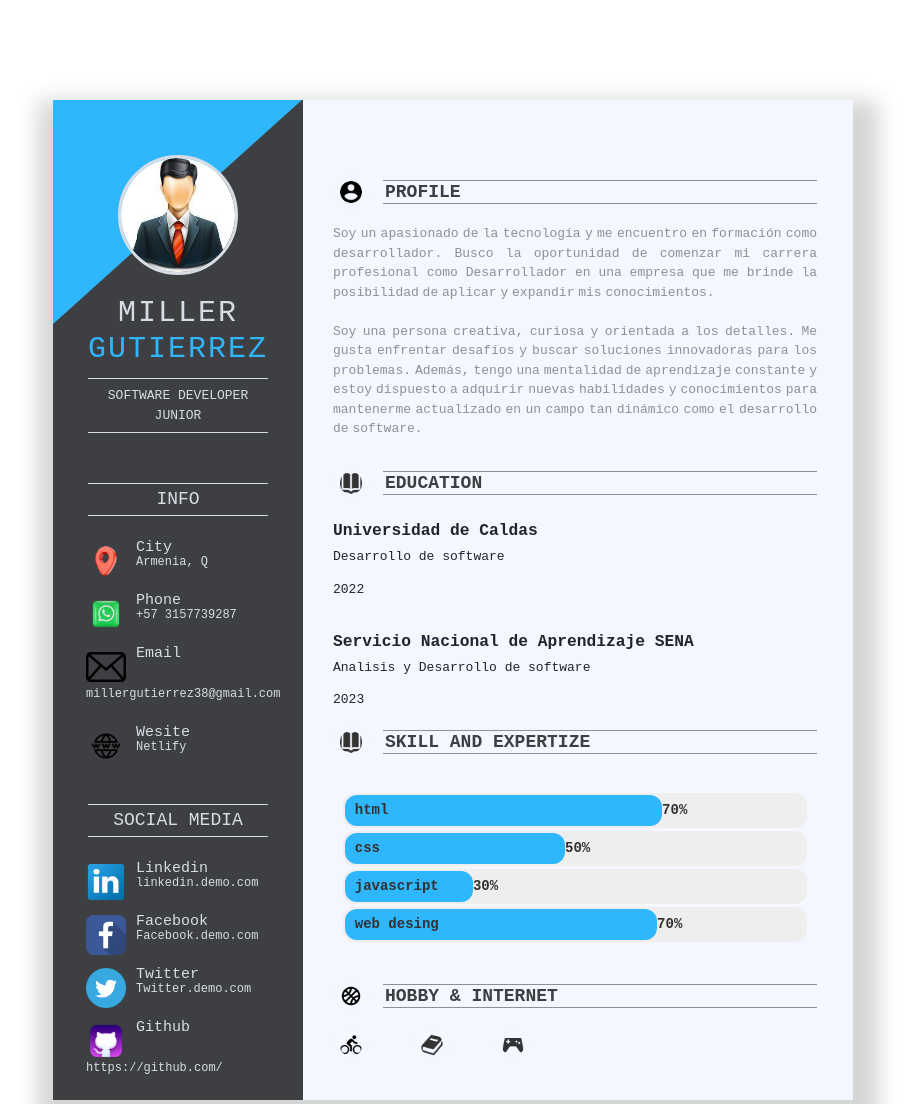
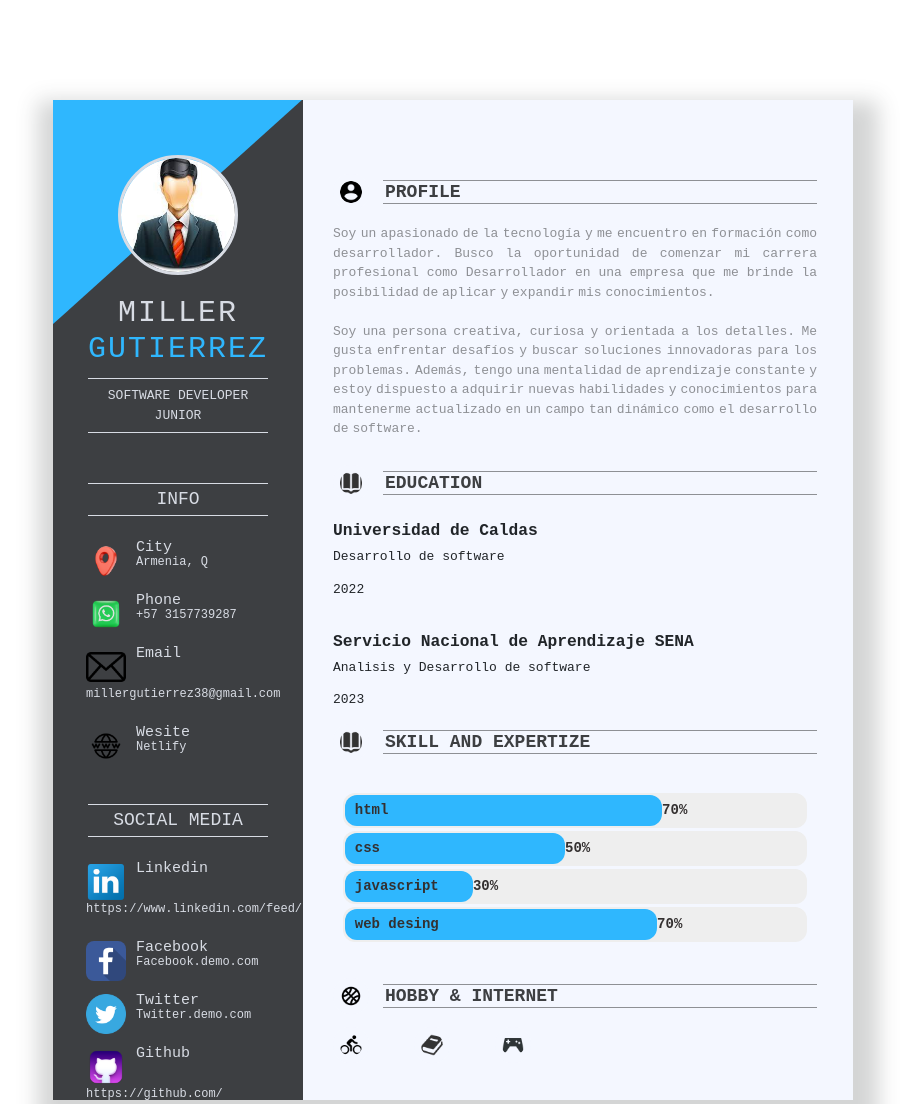
Before and after one commit to Miller38/CV-JMGO, a plain HTML site: page index.html in a window 1280 px wide. Shown: the top 1104 px of the page, without its empty margins (187-1102 px from the left). Drawn offline with nearby package versions, Linux system fonts and the light colour scheme.

Commit message:
update README

```diff
--- a/index.html
+++ b/index.html
@@ -42,7 +42,7 @@
             <div class="info">
                 <p class="heading">Social Media</p>
                 <p class="p1"><span class="span1"><img
-                            src="images/linkedin.ico"></span>Linkedin<span><br>linkedin.demo.com</span></p>
+                            src="images/linkedin.ico"></span>Linkedin<span><br>https://www.linkedin.com/feed/</span></p>
                 <p class="p1"><span class="span1"><img
                             src="images/facebook.ico"></span>Facebook<span><br>Facebook.demo.com</span></p>
                 <p class="p1"><span class="span1"><img src="images/twitter.ico"></span>Twitter
```
Also changed, not shown: images/preview2.png (added), 1 other file.
